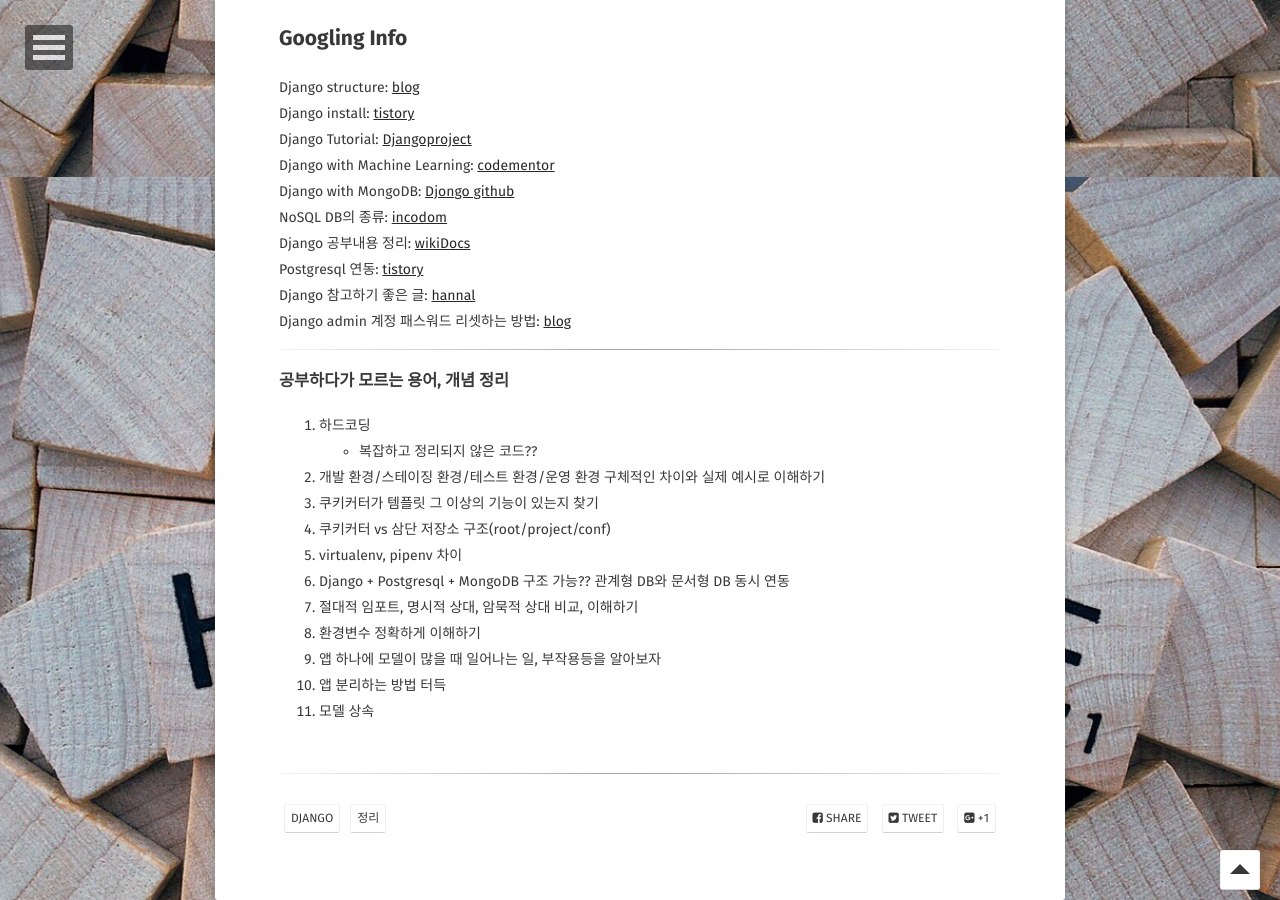
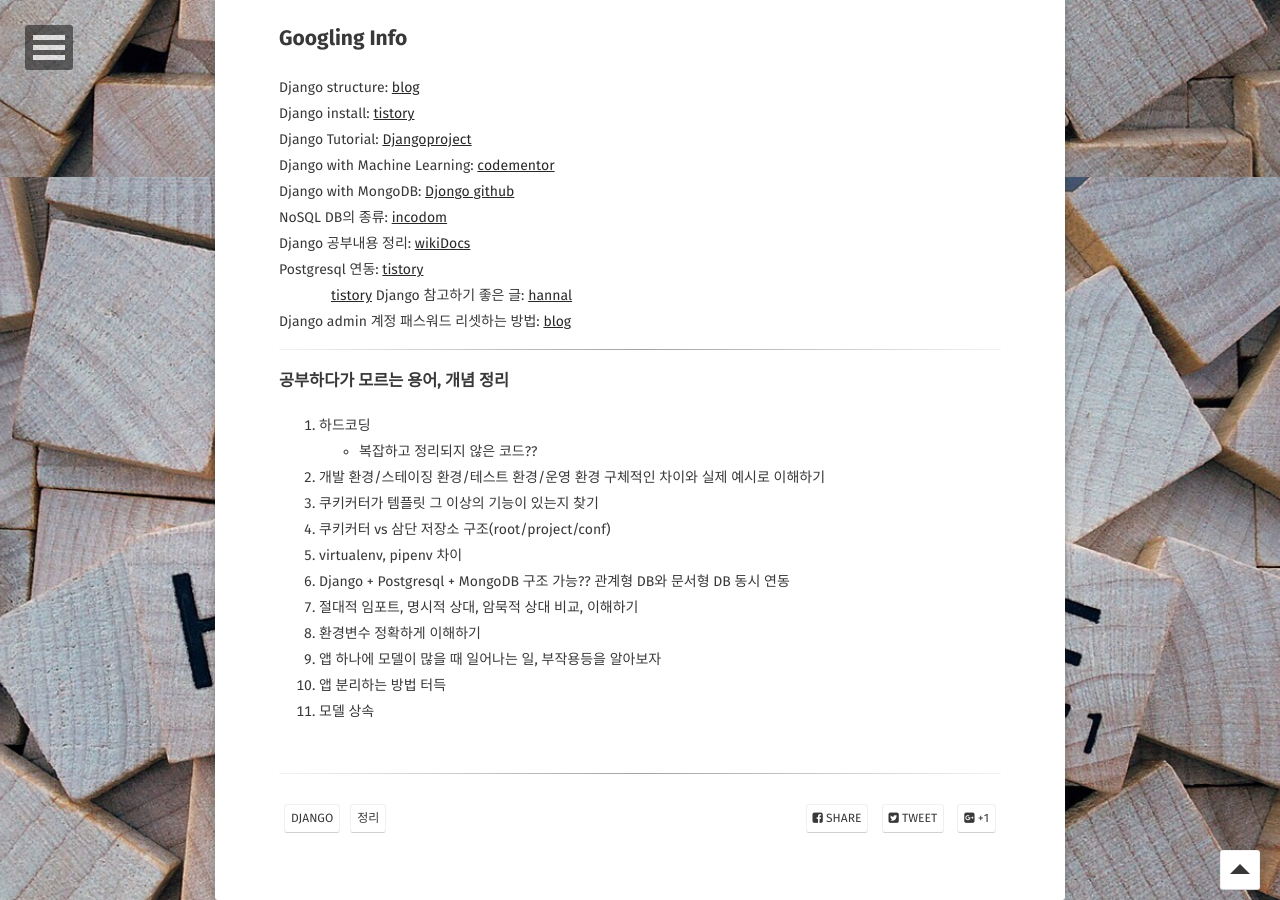
Before and after one commit to Jungjihyuk/JH_Life, a Jekyll site: the page built from _posts/2019-03-25-django.md, in a window 1280 px wide and 900 px high, scrolled down 4323 px. Built offline with Jekyll 4.4.1, drawn with Linux system fonts in a browser that asks for light colours; some web fonts are replaced; comment, search, counter and statistics services are not loaded.

Commit message:
django 추가

```diff
--- a/_posts/2019-03-25-django.md
+++ b/_posts/2019-03-25-django.md
@@ -178,6 +178,7 @@
 NoSQL DB의 종류: [incodom](https://www.incodom.kr/NoSQL_DB_의_종류)<br>
 Django 공부내용 정리: [wikiDocs](https://wikidocs.net/book/837)<br>
 Postgresql 연동: [tistory](https://it-tutorial.tistory.com/141?category=1011041)<br>
+&nbsp;&nbsp;&nbsp;&nbsp;&nbsp;&nbsp;&nbsp;&nbsp;&nbsp;&nbsp;&nbsp;&nbsp;&nbsp;&nbsp;[tistory](https://seulcode.tistory.com/111)
 Django 참고하기 좋은 글: [hannal](https://blog.hannal.com)<br>
 Django admin 계정 패스워드 리셋하는 방법: [blog](https://antilibrary.org/666)<br>
 <hr>
```
